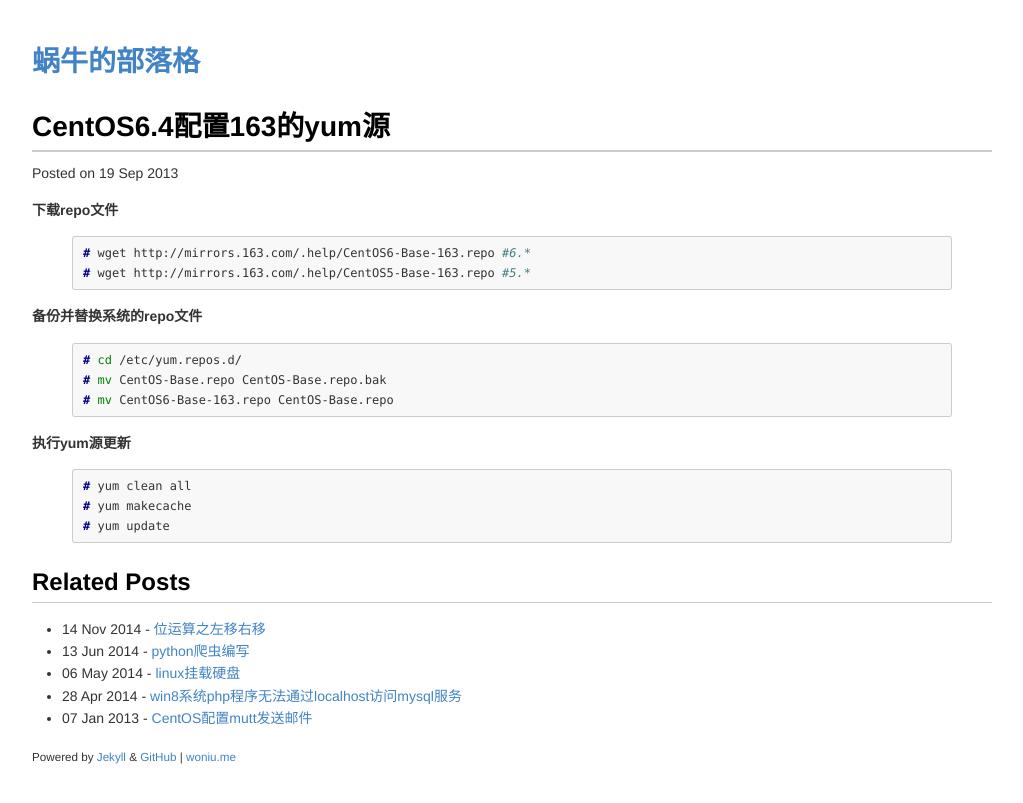
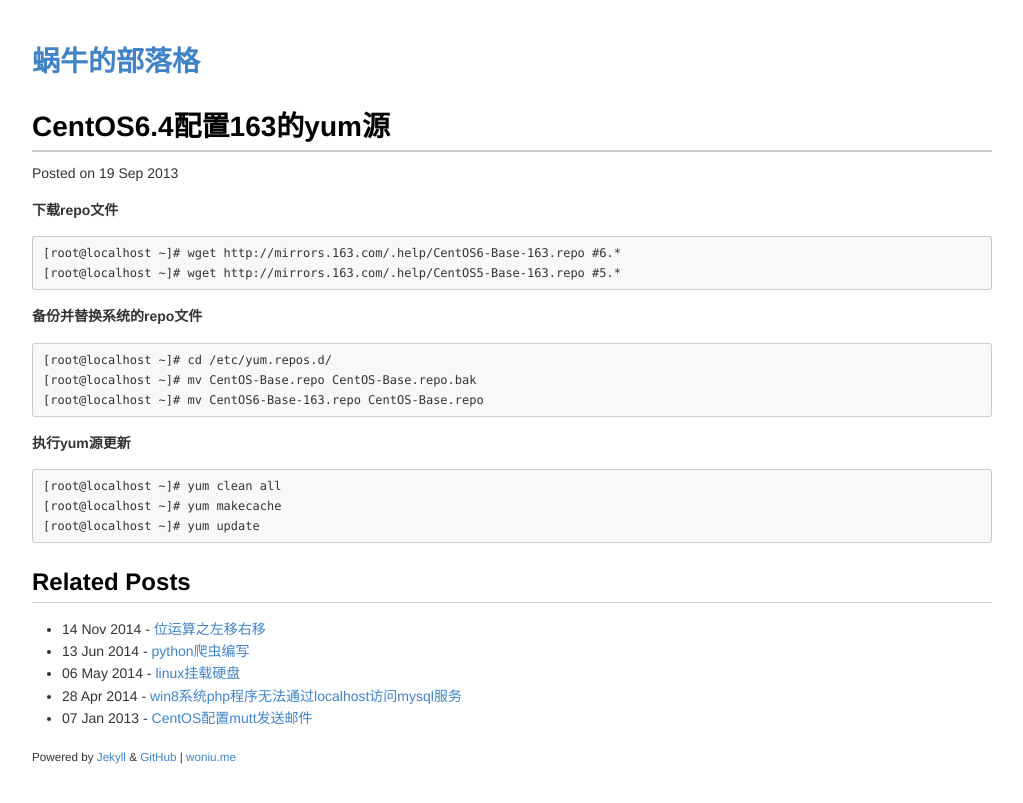
Before and after one commit to peng2089/dp.github.io, a Jekyll site: the page built from _posts/2013-09-19-CentOS6.4配置163的yum源.md, in a window 1280 px wide. Shown: the top 803 px of the page, without its empty margins (128-1151 px from the left). Built offline with Jekyll 4.4.1, drawn with Linux system fonts in a browser that asks for light colours.

Commit message:
change file

```diff
--- a/_posts/2013-09-19-CentOS6.4配置163的yum源.md
+++ b/_posts/2013-09-19-CentOS6.4配置163的yum源.md
@@ -6,21 +6,20 @@ tags: [ yum,CentOS,Linux ]
 ---
 
 **下载repo文件**
-{% highlight console  %}
-# wget http://mirrors.163.com/.help/CentOS6-Base-163.repo #6.*
-# wget http://mirrors.163.com/.help/CentOS5-Base-163.repo #5.*
-{% endhighlight %}
+
+	[root@localhost ~]# wget http://mirrors.163.com/.help/CentOS6-Base-163.repo #6.*
+	[root@localhost ~]# wget http://mirrors.163.com/.help/CentOS5-Base-163.repo #5.*
+
 
 **备份并替换系统的repo文件**
-{% highlight console  %}
-# cd /etc/yum.repos.d/
-# mv CentOS-Base.repo CentOS-Base.repo.bak
-# mv CentOS6-Base-163.repo CentOS-Base.repo
-{% endhighlight %}
+
+	[root@localhost ~]# cd /etc/yum.repos.d/
+	[root@localhost ~]# mv CentOS-Base.repo CentOS-Base.repo.bak
+	[root@localhost ~]# mv CentOS6-Base-163.repo CentOS-Base.repo
+
 
 **执行yum源更新**
-{% highlight console  %}
-# yum clean all
-# yum makecache
-# yum update
-{% endhighlight %}
+
+	[root@localhost ~]# yum clean all
+	[root@localhost ~]# yum makecache
+	[root@localhost ~]# yum update
```
